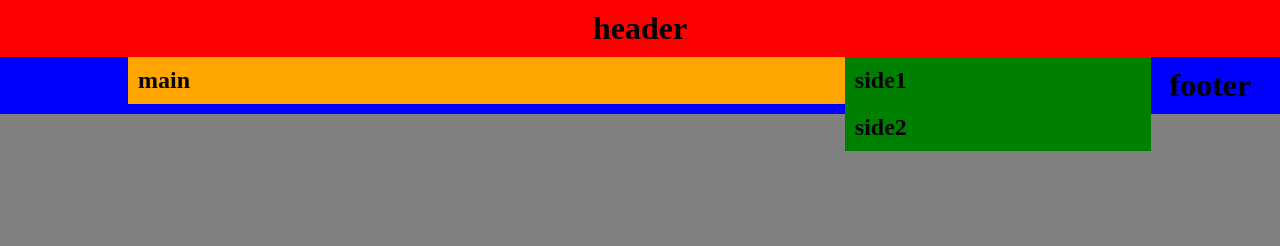
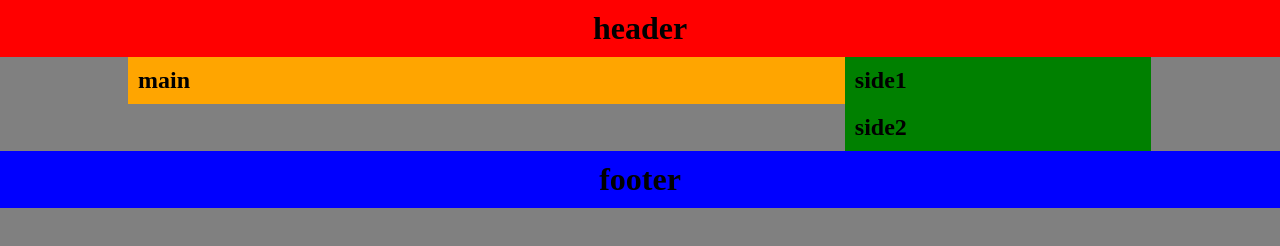
Before and after one commit to g1527042/2016web1-10, a plain HTML site: page index.html in a window 1280 px wide. Drawn offline with Linux system fonts and the light colour scheme.

Commit message:
Update default.css

```diff
--- a/css/default.css
+++ b/css/default.css
@@ -62,7 +62,7 @@ footer{
   aside{
     width: calc(100% - 20px);
   }
-  #main after{
+  #main:after{
     content:"";
     display:block;
     clear:both;
```
